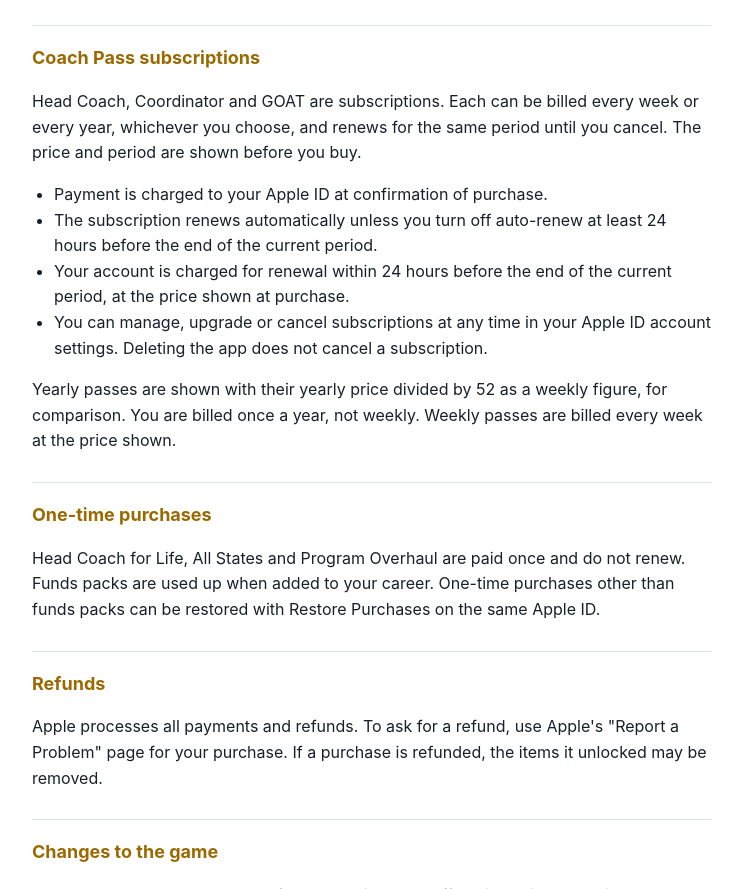
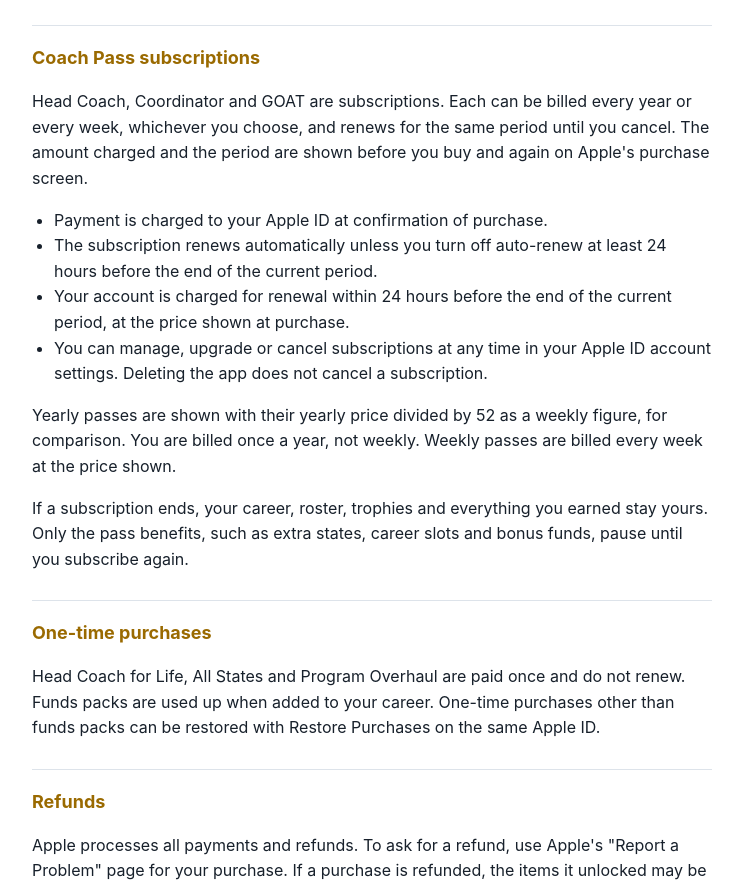
Before and after one commit to zkimmes/friday-night-coach-legal, a plain HTML site: page terms.html in a window 1280 px wide. Shown: the part 878-1767 px from the top of the page, without its empty margins (268-1011 px from the left). Drawn offline with Linux system fonts and the light colour scheme.

Commit message:
Terms: yearly default with weekly option

```diff
--- a/terms.html
+++ b/terms.html
@@ -14,7 +14,7 @@
 <h2>License</h2><p>You may use the game for personal, non-commercial purposes on devices you own or control. You may not copy, sell, reverse engineer or redistribute it, or remove any notices from it.</p>
 <h2>Using the roster import</h2><p>You are responsible for the names you enter. Do not enter names of other people unless you have the right to, and for minors only with permission from them and their parents or guardians. Do not use names, or share recaps, to harass, embarrass or harm anyone.</p>
 <h2>Funds, skill points and trophies</h2><p>Funds, skill points, XP and trophies are game items. They have no cash value, cannot be sold or transferred, and exist only inside the game. They are earned by playing, so nothing in the Store is required to win.</p>
-<h2>Coach Pass subscriptions</h2><p>Head Coach, Coordinator and GOAT are subscriptions. Each can be billed every week or every year, whichever you choose, and renews for the same period until you cancel. The price and period are shown before you buy.</p><ul><li>Payment is charged to your Apple ID at confirmation of purchase.</li><li>The subscription renews automatically unless you turn off auto-renew at least 24 hours before the end of the current period.</li><li>Your account is charged for renewal within 24 hours before the end of the current period, at the price shown at purchase.</li><li>You can manage, upgrade or cancel subscriptions at any time in your Apple ID account settings. Deleting the app does not cancel a subscription.</li></ul><p>Yearly passes are shown with their yearly price divided by 52 as a weekly figure, for comparison. You are billed once a year, not weekly. Weekly passes are billed every week at the price shown.</p>
+<h2>Coach Pass subscriptions</h2><p>Head Coach, Coordinator and GOAT are subscriptions. Each can be billed every year or every week, whichever you choose, and renews for the same period until you cancel. The amount charged and the period are shown before you buy and again on Apple's purchase screen.</p><ul><li>Payment is charged to your Apple ID at confirmation of purchase.</li><li>The subscription renews automatically unless you turn off auto-renew at least 24 hours before the end of the current period.</li><li>Your account is charged for renewal within 24 hours before the end of the current period, at the price shown at purchase.</li><li>You can manage, upgrade or cancel subscriptions at any time in your Apple ID account settings. Deleting the app does not cancel a subscription.</li></ul><p>Yearly passes are shown with their yearly price divided by 52 as a weekly figure, for comparison. You are billed once a year, not weekly. Weekly passes are billed every week at the price shown.</p><p>If a subscription ends, your career, roster, trophies and everything you earned stay yours. Only the pass benefits, such as extra states, career slots and bonus funds, pause until you subscribe again.</p>
 <h2>One-time purchases</h2><p>Head Coach for Life, All States and Program Overhaul are paid once and do not renew. Funds packs are used up when added to your career. One-time purchases other than funds packs can be restored with Restore Purchases on the same Apple ID.</p>
 <h2>Refunds</h2><p>Apple processes all payments and refunds. To ask for a refund, use Apple's &quot;Report a Problem&quot; page for your purchase. If a purchase is refunded, the items it unlocked may be removed.</p>
 <h2>Changes to the game</h2><p>We may change, add or remove features, prices and offers, including changing what the Coach Pass includes for future purchases. We will not remove something you have already bought without reason.</p>
```
